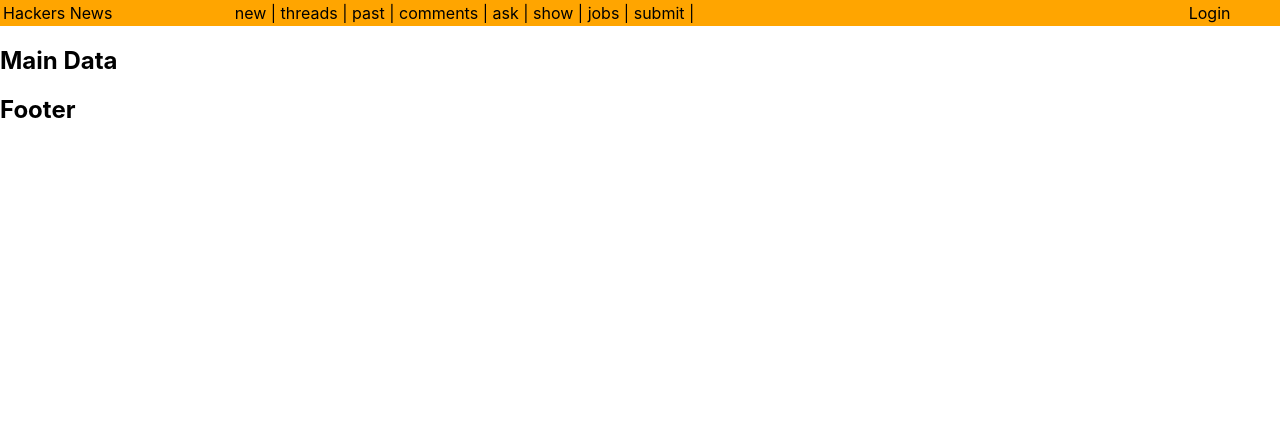
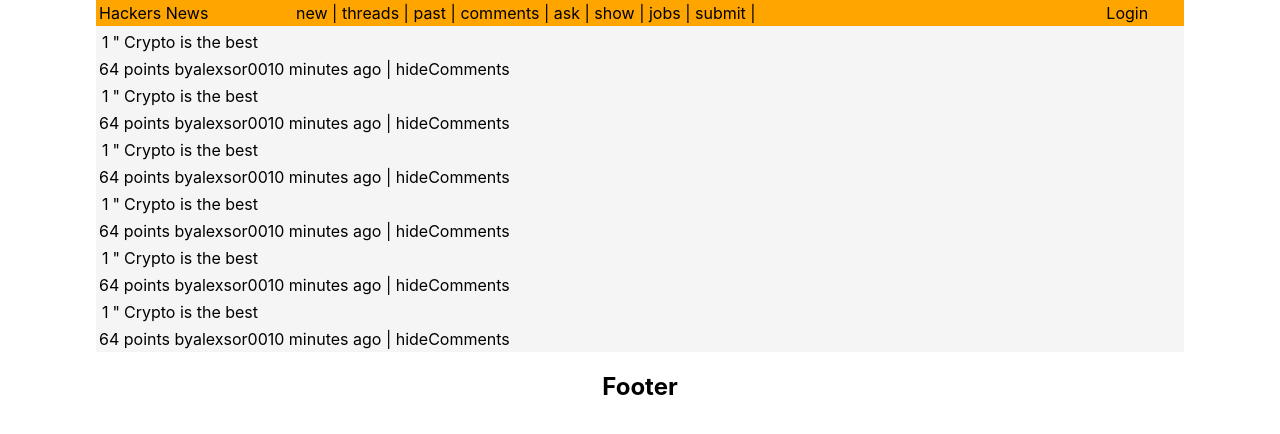
Before and after one commit to Rassell/React-Hackers_News, a React (Create React App) app: page / in a window 1280 px wide. Shown: the top 434 px of the page. Built offline with nearby package versions, Linux system fonts and the light colour scheme.

Commit message:
Main Page Structure

```diff
--- a/package.json
+++ b/package.json
@@ -8,7 +8,7 @@
     "@testing-library/user-event": "^13.5.0",
     "react": "^18.1.0",
     "react-dom": "^18.1.0",
-    "react-scripts": "5.0.1",
+    "react-scripts": "^5.0.1",
     "web-vitals": "^2.1.4"
   },
   "scripts": {
--- /dev/null
+++ b/src/Components/Entry.js
@@ -0,0 +1,26 @@
+export default function Entry(){
+
+ return(
+<>
+    <tr>
+    <td>
+    <td className='points'>
+       <span>1</span>
+    </td>
+    <td>"</td>
+     <td className='title'>Crypto is the best</td>
+    </td>
+ </tr>
+ <tr>
+    <td>
+       <span>64 points</span> by
+       <a>alexsor00</a>
+       <a>10 minutes ago</a> | hide
+       <a>Comments</a>
+    </td>
+
+ </tr>
+ </>
+ )
+
+}
--- a/src/Components/Header.css
+++ b/src/Components/Header.css
@@ -1,6 +1,6 @@
 .footer{
     background-color: orange;
-    width: 100%;
+    width: 85%;
 }
 
 .login {
--- a/src/Components/Header.js
+++ b/src/Components/Header.js
@@ -4,7 +4,7 @@ export default function Header (){
 
      return(
         <table className="footer">
-            <tbody>
+                       <tbody>
                 <tr>
                     <td><a>Hackers News</a></td>
                     <td>
--- /dev/null
+++ b/src/Components/MainData.css
@@ -0,0 +1,13 @@
+.mainTable{
+    background-color: whitesmoke;
+    width: 85%;
+
+}
+
+.title {
+    width: auto;
+}
+
+.points {
+    width:auto;
+}
--- a/src/Components/MainData.js
+++ b/src/Components/MainData.js
@@ -1,8 +1,20 @@
+import Entry from './Entry'
+import './MainData.css'
 export default function MainData (){
 
    return(
 
-    <h2>Main Data</h2>
+    <table className="mainTable">
+       <tbody>
+         <Entry />
+         <Entry />
+         <Entry />
+         <Entry />
+         <Entry />
+         <Entry />
+
+       </tbody>
+    </table>
    )
 
 }
--- a/src/Components/MainPage.js
+++ b/src/Components/MainPage.js
@@ -7,10 +7,11 @@ export default function MainPage (){
 
 
      return(
-         <>
+
+         <center>
         <Header />
         <MainData />
         <Footer />
-        </>
+        </center>
      )
 }
```
Also changed, not shown: 1 other file (tests, documents, lock files or other folders).
